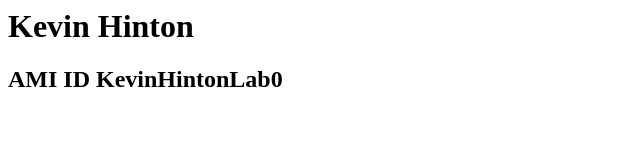
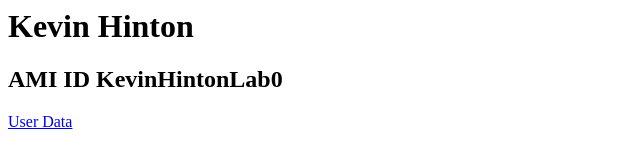
Before and after one commit to VanWardawg/CS462, a plain HTML site: page Lab0/index.html in a window 1280 px wide. Shown: the full height of the page, 0-640 px from the left. Drawn offline with Linux system fonts and the light colour scheme.

Commit message:
add user data connection

```diff
--- a/Lab0/index.html
+++ b/Lab0/index.html
@@ -2,5 +2,6 @@
 <body>
 <h1> Kevin Hinton </h1>
 <h2>AMI ID KevinHintonLab0</h2>
+<a href="script.txt">User Data</a>
 </body>
 </html>
```
